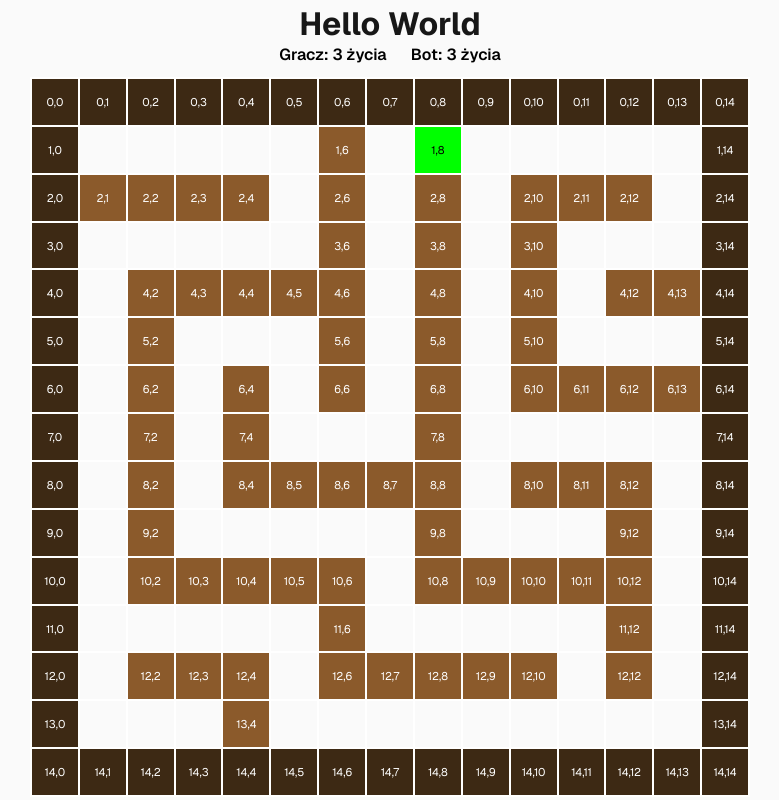
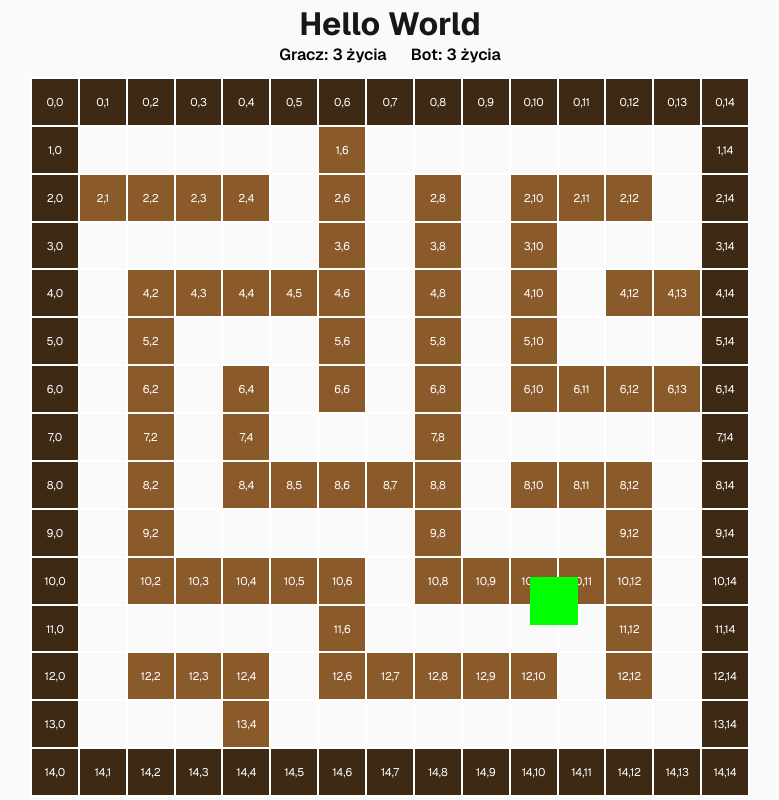
Before and after one commit to wectorek/bomb-it, a Next.js app: page / in a window 1280 px wide. Shown: the whole page, without its empty margins (250-1029 px from the left). Built offline with nearby package versions, Linux system fonts and the light colour scheme.

Commit message:
New moving system

```diff
--- a/src/app/GameBoard.js
+++ b/src/app/GameBoard.js
@@ -5,6 +5,7 @@ import styles from "./page.module.css";
 import { generateMaze, renderWall, checkCollision } from "./maze";
 import { createMapBorder, renderBorder } from "./border";
 import { pickEmptyPosition, nextBotMove, BOT_MOVE_INTERVAL_MS } from "./bot";
+import Player from "./Player";
 import {
   BOMB_TIMER_MS,
   BOMB_RANGE,
@@ -267,24 +268,24 @@ export default function GameBoard() {
       {gameOverMessage ? (
         <div className={styles.gameOver}>{gameOverMessage}</div>
       ) : null}
-      <table className={styles.table} style={{ "--board-size": SIZE }}>
+      <div className={styles.board} style={{ "--board-size": SIZE }}>
+        <table className={styles.table}>
           <tbody>
             {Array.from({ length: SIZE }, (_, row) => (
               <tr key={row}>
                 {Array.from({ length: SIZE }, (_, col) => {
-                const isPlayer =
-                  row === playerPosition.row && col === playerPosition.col;
                   const isBot =
                     botPosition &&
                     row === botPosition.row &&
                     col === botPosition.col;
-                const isExplosion = isInExplosion({ row, col }, explosionCells);
+                  const isExplosion = isInExplosion(
+                    { row, col },
+                    explosionCells,
+                  );
                   const isBomb = isBombAt({ row, col }, bomb);
                   const isBorder = renderBorder(row, col, BORDERS);
                   const isWall = renderWall(row, col, walls);
-                const cellClass = isPlayer
-                  ? styles.player
-                  : isBot
+                  const cellClass = isBot
                     ? styles.bot
                     : isExplosion
                       ? styles.explosion
@@ -297,12 +298,7 @@ export default function GameBoard() {
                             : undefined;
                   return (
                     <td key={col} className={cellClass}>
-                    {isPlayer ||
-                    isBot ||
-                    isExplosion ||
-                    isBomb ||
-                    isBorder ||
-                    isWall
+                      {isBot || isExplosion || isBomb || isBorder || isWall
                         ? `${row},${col}`
                         : null}
                     </td>
@@ -312,6 +308,8 @@ export default function GameBoard() {
             ))}
           </tbody>
         </table>
+        <Player />
+      </div>
     </div>
   );
 }
--- /dev/null
+++ b/src/app/Player.js
@@ -0,0 +1,68 @@
+"use client";
+import { useEffect, useState } from "react";
+import styles from "./page.module.css";
+const directions = {
+  UP: "ArrowUp",
+  DOWN: "ArrowDown",
+  LEFT: "ArrowLeft",
+  RIGHT: "ArrowRight",
+};
+let PLAYER_X = 500;
+let PLAYER_Y = 500;
+const PLAYER_SPEED = 0.5;
+
+export default function Player() {
+  const [playerPosition, setPlayerPosition] = useState({
+    x: 500,
+    y: 500,
+  });
+  useEffect(() => {
+    function handleKeyDown(event) {
+      movePlayer(event.key);
+    }
+
+    window.addEventListener("keydown", handleKeyDown);
+    return () => {
+      window.removeEventListener("keydown", handleKeyDown);
+    };
+  }, []);
+
+  function movePlayer(direction) {
+    switch (direction) {
+      case directions.UP:
+        setPlayerPosition((prev) => ({
+          x: prev.x,
+          y: prev.y - PLAYER_SPEED,
+        }));
+        break;
+      case directions.DOWN:
+        setPlayerPosition((prev) => ({
+          x:prev.x,
+          y: prev.y + PLAYER_SPEED,
+        }));
+        break;
+      case directions.LEFT:
+      setPlayerPosition((prev) => ({
+        x: prev.x - PLAYER_SPEED,
+        y: prev.y,
+      }));
+        break;
+      case directions.RIGHT:
+         setPlayerPosition((prev) => ({
+          x: prev.x + PLAYER_SPEED,
+          y: prev.y,
+        }));
+        break;
+    }
+  }
+
+  return (
+    <div
+      className={styles.player}
+      style={{
+        left: `${playerPosition.x}px`,
+        top: `${playerPosition.y}px`,
+      }}
+    ></div>
+  );
+}
--- a/src/app/page.module.css
+++ b/src/app/page.module.css
@@ -149,10 +149,16 @@ a.secondary {
   border-radius: 6px;
 }
 
+.board {
+  position: relative;
+  width: min(100%, 90vmin);
+  aspect-ratio: 1;
+}
+
 .table {
   --board-size: 15;
-  width: min(100%, 90vmin);
-  aspect-ratio: 1;
+  width: 100%;
+  height: 100%;
   display: grid;
   grid-template-columns: repeat(var(--board-size), 1fr);
   grid-template-rows: repeat(var(--board-size), 1fr);
@@ -177,13 +183,18 @@ a.secondary {
   font-size: clamp(8px, 1.4vmin, 12px);
 }
 .player {
+  position: absolute;
+  box-sizing: border-box;
+  width: calc(100% / var(--board-size));
+  height: calc(100% / var(--board-size));
   background-color: #00ff00;
   color: #000000;
-  width: 100%;
-  height: 100%;
   display: flex;
   align-items: center;
   justify-content: center;
+  font-size: clamp(8px, 1.4vmin, 12px);
+  pointer-events: none;
+  z-index: 1;
 }
 
 .bot {
```
Lines whose indentation alone changed are shown as unchanged.
